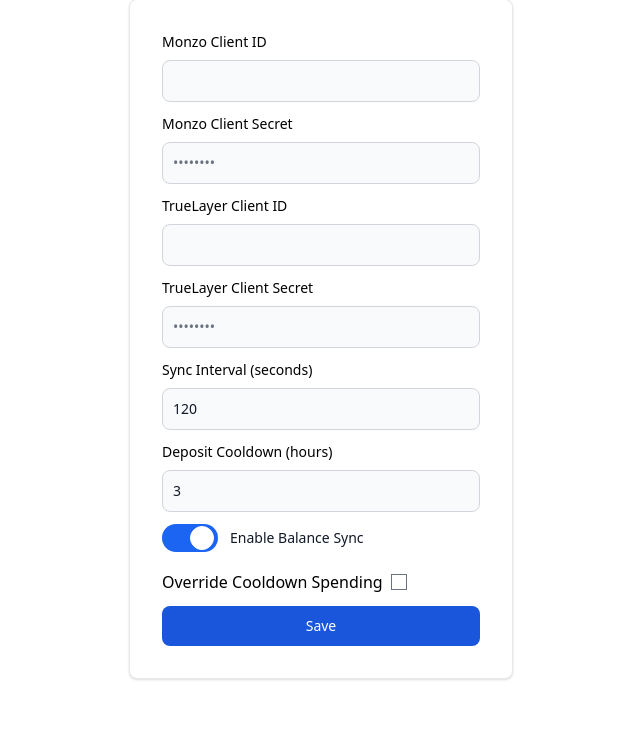
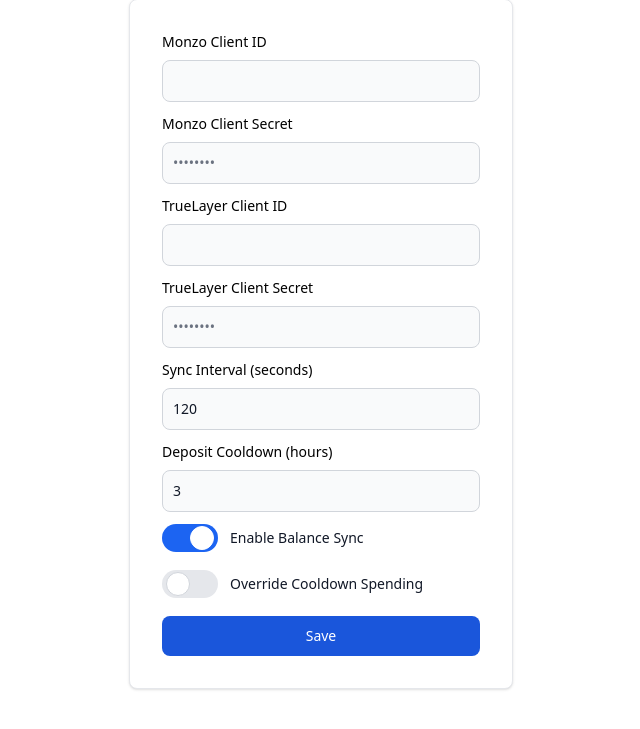
Before and after one commit to mattgogerly/monzo-credit-card-pot-sync, a Flask app: page /settings/ in a window 1280 px wide. Shown: the part 105-834 px from the top of the page, without its empty margins (319-959 px from the left). Before the commit the page ends 785 px from the top, so only its background shows below. Run offline with Flask 3, Linux system fonts and the light colour scheme; style sheets or scripts are compiled from the project's sources; some libraries are stand-ins or nearby versions.

Commit message:
Refactor override cooldown spending checkbox in settings template for improved accessibility and styling

```diff
--- a/app/templates/settings/index.html
+++ b/app/templates/settings/index.html
@@ -35,13 +35,11 @@
             <span class="ms-3 text-sm font-medium text-gray-900 dark:text-gray-300">Enable Balance Sync</span>
         </label>
 
-        <div>
-            <label class="inline-flex items-center">
-                <span class="mr-2">Override Cooldown Spending</span>
-                <input type="checkbox" name="override_cooldown_spending" id="override_cooldown_spending"
-                       {% if data.get('override_cooldown_spending') == 'True' %} checked {% endif %}>
-            </label>
-        </div>
+        <label class="inline-flex items-center cursor-pointer">
+            <input type="checkbox" name="override_cooldown_spending" class="sr-only peer" {% if data.get['override_cooldown_spending'] %} checked {% endif %} />
+            <div class="relative w-14 h-7 bg-gray-200 peer-focus:outline-none peer-focus:ring-4 peer-focus:ring-blue-300 dark:peer-focus:ring-blue-800 rounded-full peer dark:bg-gray-700 peer-checked:after:translate-x-full rtl:peer-checked:after:-translate-x-full peer-checked:after:border-white after:content-[''] after:absolute after:top-0.5 after:start-[4px] after:bg-white after:border-gray-300 after:border after:rounded-full after:h-6 after:w-6 after:transition-all dark:border-gray-600 peer-checked:bg-blue-600"></div>
+            <span class="ms-3 text-sm font-medium text-gray-900 dark:text-gray-300">Override Cooldown Spending</span>
+        </label>
 
         <button type="submit" class="w-full mt-10 text-white bg-blue-700 hover:bg-blue-800 focus:ring-4 focus:outline-none focus:ring-blue-300 font-medium rounded-lg text-sm px-5 py-2.5 text-center dark:bg-blue-600 dark:hover:bg-blue-700 dark:focus:ring-blue-800">Save</button>
     </form>
```
